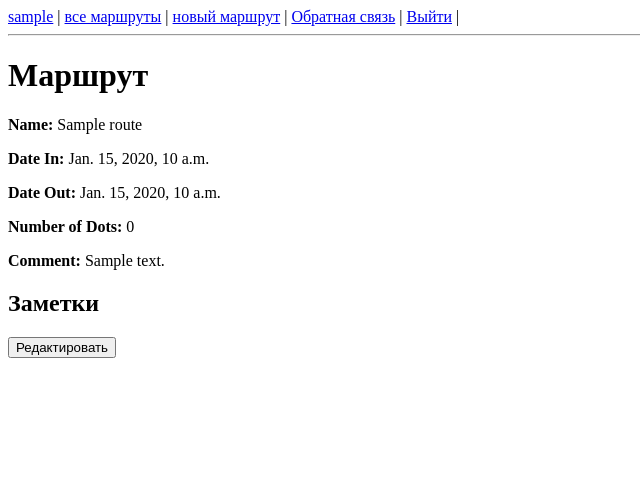
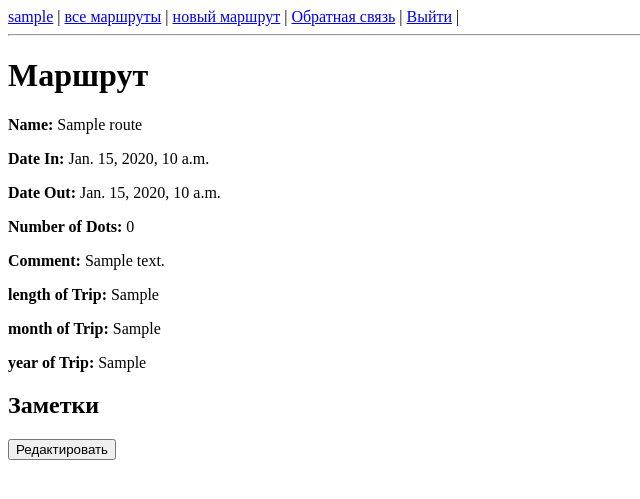
Before and after one commit to gdrtiop/tutunovka, a Django app: page /route_detail/1/ in a window 1280 px wide. Shown: the top 499 px of the page, without its empty margins (0-640 px from the left). Run offline with Django 5.2, Linux system fonts and the light colour scheme; a user stored in the database is signed in; tables that the repository leaves empty hold one stand-in row (values such as "Sample post").

Commit message:
length, mongth, year of trip done

```diff
--- a/tutun_app/models.py
+++ b/tutun_app/models.py
@@ -50,6 +50,9 @@
     note = models.ManyToManyField(to=Note)
     rate = models.IntegerField(default='-1')
     dots = models.ManyToManyField(to=PrivateDot)
+    length = models.CharField(max_length=10, default=None, null=True)
+    month = models.CharField(max_length=20, default=None, null=True)
+    year = models.CharField(max_length=20, default=None, null=True)
 
 
 class PublicRoute(models.Model):
--- a/tutun_app/templates/route_detail.html
+++ b/tutun_app/templates/route_detail.html
@@ -12,6 +12,9 @@
     <p><strong>Date Out:</strong> {{ route.date_out }}</p>
     <p><strong>Number of Dots:</strong> {{ route.dots.count }}</p>
     <p><strong>Comment:</strong> {{ route.comment }}</p>
+    <p><strong>length of Trip:</strong> {{ route.length }}</p>
+    <p><strong>month of Trip:</strong> {{ route.month }}</p>
+    <p><strong>year of Trip:</strong> {{ route.year }}</p>
 
     <h2>Заметки</h2>
     <ul>
--- a/tutun_app/views.py
+++ b/tutun_app/views.py
@@ -15,7 +15,7 @@
 from django.contrib.auth.decorators import login_required
 from django.db.models import Q
 from taggit.models import Tag
-
+import calendar
 from .models import User, PrivateRoute, PublicRoute, PrivateDot, Note, Complaint
 from .forms import UserRegisterForm, PrivateRouteForm, PrivateDotForm, ProfileForm, NoteForm, ComplaintForm, \
     AnswerComplaintForm
@@ -165,6 +165,9 @@
         if route_form.is_valid() and len(dot_forms) != 0:
             route = route_form.save(commit=False)
             route.author = request.user
+            route.length = (route.date_out - route.date_in).days  # Calculate length in days
+            route.month = calendar.month_name[route.date_in.month]
+            route.year = route.date_in.year  # Extract year from date_in
             route.save()
 
             for dot_form in dot_forms:
@@ -174,7 +177,8 @@
                     api_vision=dot_data.get(f'dots-{dot_form.prefix}-api_vision'),
                     date=None,
                     note=dot_data.get(f'dots-{dot_form.prefix}-note'),
-                    information=dot_data.get(f'dots-{dot_form.prefix}-information')
+                    information=dot_data.get(f'dots-{dot_form.prefix}-information'),
+
                 )
 
                 if f'dots-{dot_form.prefix}-date' in dot_data and dot_data[f'dots-{dot_form.prefix}-date']:
```
Also changed, not shown: tutun_app/migrations/0013_privateroute_len_privateroute_month_and_more.py (added), tutun_app/migrations/0014_rename_len_privateroute_length.py (added), tutun_app/migrations/0015_alter_privateroute_length_alter_privateroute_month_and_more.py (added).
